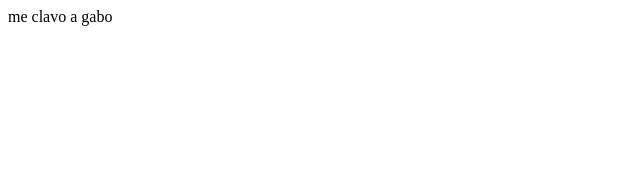
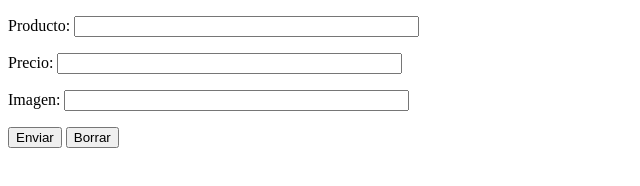
Before and after one commit to diegocashe/gabo, a website: page public/index.html in a window 1280 px wide. Shown: the whole page, without its empty margins (0-640 px from the left). Drawn offline with Linux system fonts and the light colour scheme.

Commit message:
Product routes

```diff
--- a/public/index.html
+++ b/public/index.html
@@ -8,7 +8,18 @@
 </head>
 <body>
 
-   me clavo a gabo
+    <form method="post" action="/api/products">
+        <!-- <p>ID: <input type="text" name="nombre" size="40"></p>  -->
+        <p>Producto: <input type="text" name="title" size="40"></p>
+        <p>Precio: <input type="text" name="price" size="40"></p>
+        <p>Imagen: <input type="text" name="thumbnail" size="40"></p>
+        <p>
+          <input type="submit" value="Enviar">
+          <input type="reset" value="Borrar">
+        </p>
+      </form>
+
+      <script></script>
 
 </body>
 </html>
--- a/src/products/products.controller.js
+++ b/src/products/products.controller.js
@@ -31,6 +31,7 @@ router
 
     .post('/', (req, res) => {
         try {
+            // console.log(req)
             const prd = req.body
             const addedPrd = ProductsService.add(prd)
             res.json(addedPrd.toPlainObject())
```
Also changed, not shown: src/products/product.model.js (+11 -0 lines).
